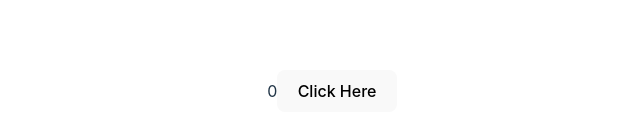
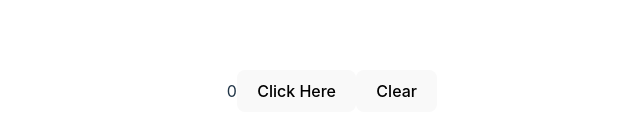
Before and after one commit to chrisahn1/News-Keyword-Trend, a React (Create React App) app in the folder client/: page / in a window 1280 px wide. Shown: the part 309-444 px from the top of the page, without its empty margins (308-948 px from the left). Built offline with nearby package versions, Linux system fonts and the light colour scheme.

Commit message:
Added a clear button

```diff
--- a/client/src/pages/Home.jsx
+++ b/client/src/pages/Home.jsx
@@ -6,7 +6,7 @@ function Home() {
 
   const getNewsData = async () => {
     const res = await axios.get(
-      'https://newsapi.org/v2/everything?q=trump&apiKey=af7a60b8e1274d7a903e6ccc7096c441'
+      'https://newsapi.org/v2/everything?q=trump&from=2026-02-02&to=2026-02-02&apiKey=af7a60b8e1274d7a903e6ccc7096c441'
     );
     setNewsData(res.data.totalResults);
   };
@@ -19,12 +19,15 @@ function Home() {
     getNewsData();
   };
 
-  console.log('size: ', newsData);
+  const clearResults = async () => {
+    setNewsData(0);
+  };
 
   return (
     <div className="App">
       {newsData}
       <button onClick={showResults}>Click Here</button>
+      <button onClick={clearResults}>Clear</button>
     </div>
   );
 }
```
